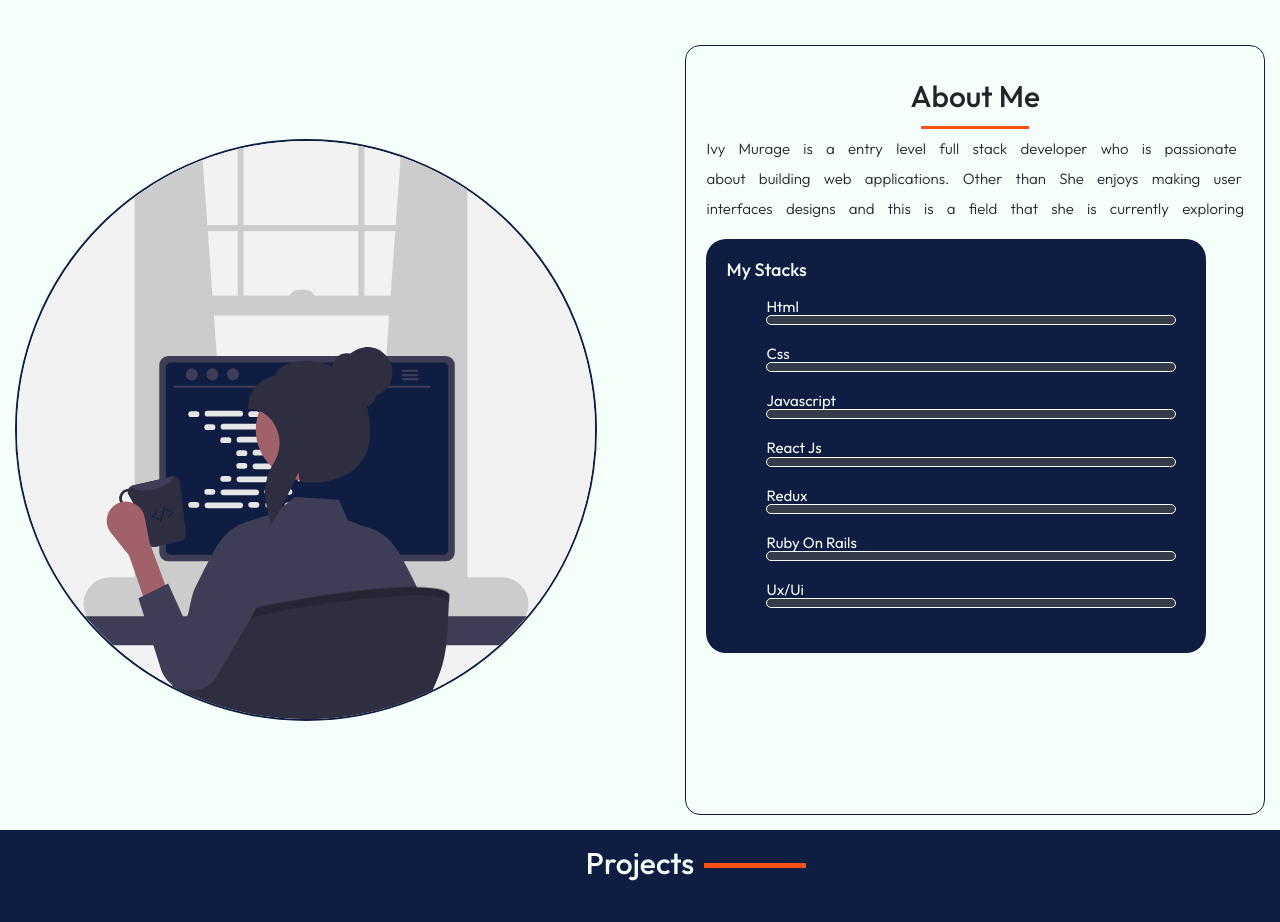
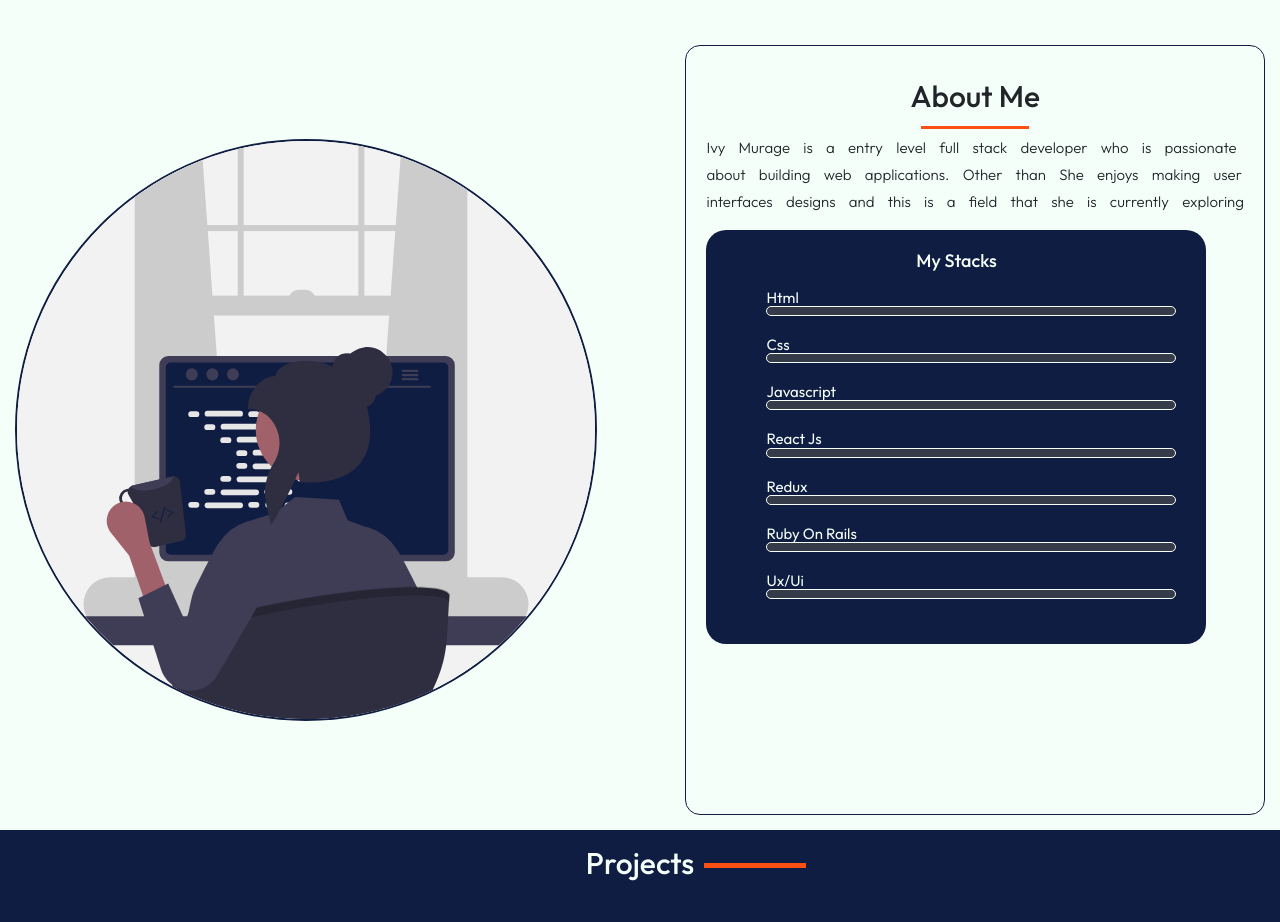
Before and after one commit to Murage-Ivy/my-portfolio, a React (Create React App) app: page / in a window 1280 px wide. Shown: the part 800-1722 px from the top of the page. Built offline with nearby package versions, Linux system fonts and the light colour scheme.

Commit message:
Refactor code for about section

```diff
--- a/src/components/about/About.css
+++ b/src/components/about/About.css
@@ -31,7 +31,7 @@
 }
 
 .about-me > p {
-  line-height: 2;
+  line-height: 1.8;
   word-spacing: 10px;
   font-size: 15px;
   font-weight: 300;
@@ -47,6 +47,7 @@
 .my-stacks > h3 {
   color: var(--secondary-color);
   font-size: 18px;
+  text-align: center;
 }
 
 .my-stacks > ul > li {
```
